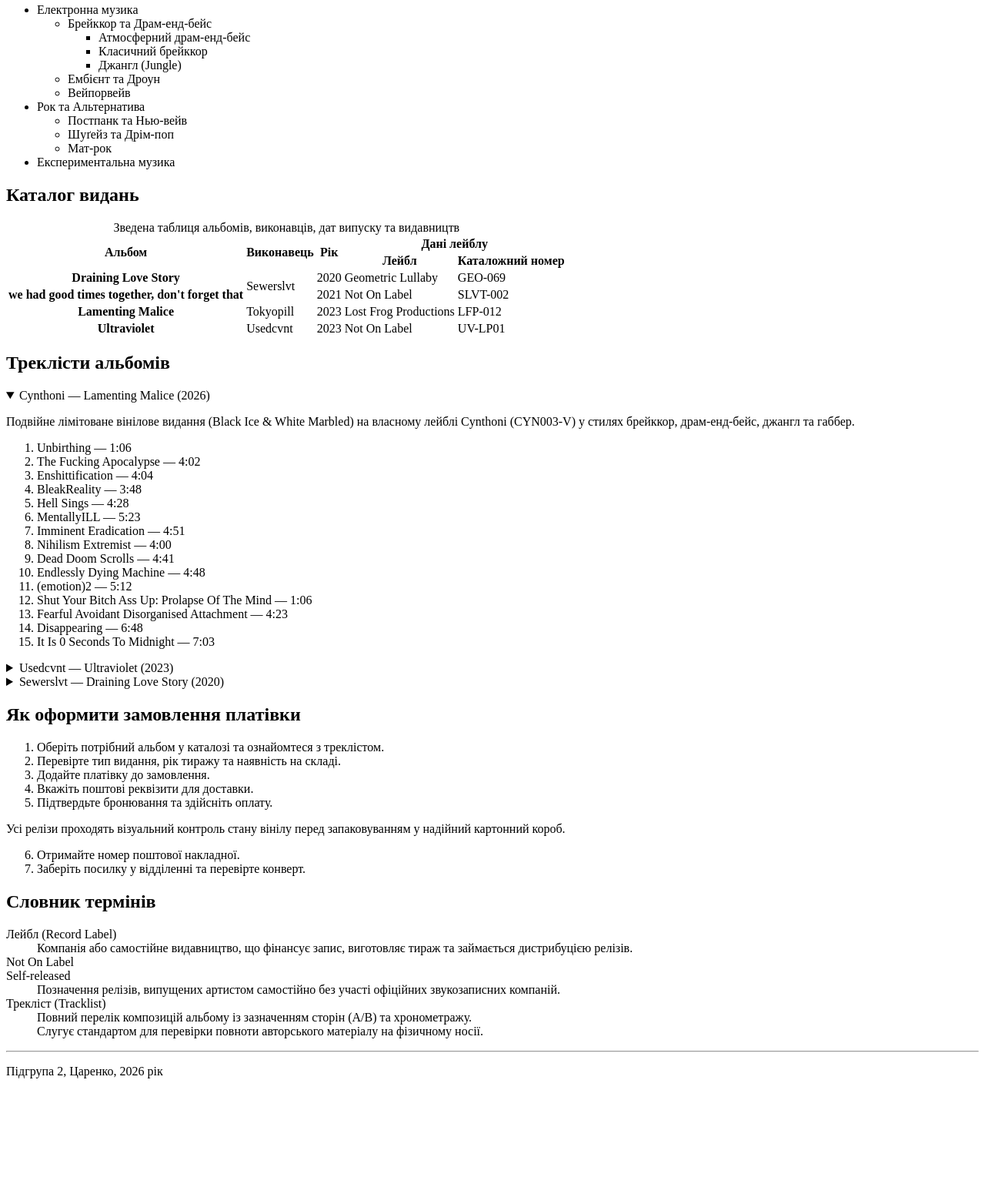
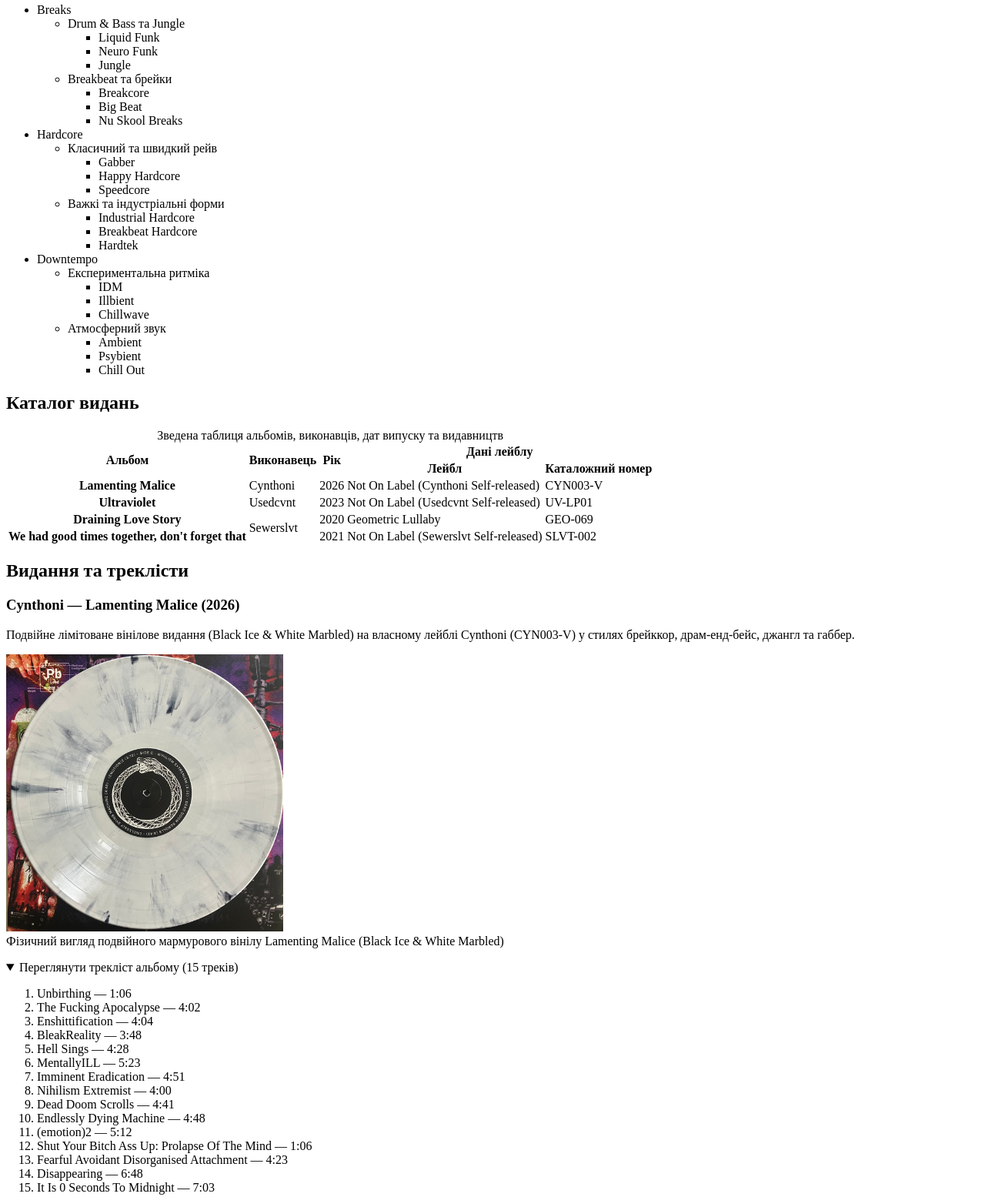
Before and after one commit to tsarenko-yurii-uzhnu/web-course-2, a plain HTML site: page catalog.html in a window 1280 px wide. Shown: the part 215-1770 px from the top of the page at 77% size. Before the commit the page ends 1632 px from the top, so only its background shows below. Drawn offline with Linux system fonts and the light colour scheme.

Commit message:
Додано фотографії платівок та повністю оновлено вміст catalog.html

```diff
--- a/catalog.html
+++ b/catalog.html
@@ -31,31 +31,64 @@
         <section id="genres">
             <h2>Музичні жанри каталогу</h2>
             <ul>
-                <li>Електронна музика
+                <li>Breaks
                     <ul>
-                        <li>Брейккор та Драм-енд-бейс
+                        <li>Drum &amp; Bass та Jungle
                             <ul>
-                                <li>Атмосферний драм-енд-бейс</li>
-                                <li>Класичний брейккор</li>
-                                <li>Джангл (Jungle)</li>
+                                <li>Liquid Funk</li>
+                                <li>Neuro Funk</li>
+                                <li>Jungle</li>
                             </ul>
                         </li>
-                        <li>Ембієнт та Дроун</li>
-                        <li>Вейпорвейв</li>
+                        <li>Breakbeat та брейки
+                            <ul>
+                                <li>Breakcore</li>
+                                <li>Big Beat</li>
+                                <li>Nu Skool Breaks</li>
                             </ul>
                         </li>
-                <li>Рок та Альтернатива
-                    <ul>
-                        <li>Постпанк та Нью-вейв</li>
-                        <li>Шуґейз та Дрім-поп</li>
-                        <li>Мат-рок</li>
                     </ul>
                 </li>
-                <li>Експериментальна музика</li>
+                <li>Hardcore
+                    <ul>
+                        <li>Класичний та швидкий рейв
+                            <ul>
+                                <li>Gabber</li>
+                                <li>Happy Hardcore</li>
+                                <li>Speedcore</li>
+                            </ul>
+                        </li>
+                        <li>Важкі та індустріальні форми
+                            <ul>
+                                <li>Industrial Hardcore</li>
+                                <li>Breakbeat Hardcore</li>
+                                <li>Hardtek</li>
+                            </ul>
+                        </li>
+                    </ul>
+                </li>
+                <li>Downtempo
+                    <ul>
+                        <li>Експериментальна ритміка
+                            <ul>
+                                <li>IDM</li>
+                                <li>Illbient</li>
+                                <li>Chillwave</li>
+                            </ul>
+                        </li>
+                        <li>Атмосферний звук
+                            <ul>
+                                <li>Ambient</li>
+                                <li>Psybient</li>
+                                <li>Chill Out</li>
+                            </ul>
+                        </li>
+                    </ul>
+                </li>
             </ul>
         </section>
 
-        <!-- Секція 2: Таблиця «альбом — виконавець — рік — лейбл» -->
+        <!-- Секція 2: Таблиця «альбом — виконавець — рік — лейбл» за реальними даними Discogs -->
         <section id="albums-table">
             <h2>Каталог видань</h2>
 
@@ -75,6 +108,20 @@
                 </thead>
                 <tbody>
                     <tr>
+                        <th scope="row">Lamenting Malice</th>
+                        <td>Cynthoni</td>
+                        <td>2026</td>
+                        <td>Not On Label (Cynthoni Self-released)</td>
+                        <td>CYN003-V</td>
+                    </tr>
+                    <tr>
+                        <th scope="row">Ultraviolet</th>
+                        <td>Usedcvnt</td>
+                        <td>2023</td>
+                        <td>Not On Label (Usedcvnt Self-released)</td>
+                        <td>UV-LP01</td>
+                    </tr>
+                    <tr>
                         <th scope="row">Draining Love Story</th>
                         <td rowspan="2">Sewerslvt</td>
                         <td>2020</td>
@@ -82,36 +129,34 @@
                         <td>GEO-069</td>
                     </tr>
                     <tr>
-                        <th scope="row">we had good times together, don't forget that</th>
+                        <th scope="row">We had good times together, don't forget that</th>
                         <td>2021</td>
-                        <td>Not On Label</td>
+                        <td>Not On Label (Sewerslvt Self-released)</td>
                         <td>SLVT-002</td>
-                    </tr>
-                    <tr>
-                        <th scope="row">Lamenting Malice</th>
-                        <td>Tokyopill</td>
-                        <td>2023</td>
-                        <td>Lost Frog Productions</td>
-                        <td>LFP-012</td>
-                    </tr>
-                    <tr>
-                        <th scope="row">Ultraviolet</th>
-                        <td>Usedcvnt</td>
-                        <td>2023</td>
-                        <td>Not On Label</td>
-                        <td>UV-LP01</td>
                     </tr>
                 </tbody>
             </table>
         </section>
 
-        <!-- Секція 3: Реальні треклісти альбомів (details / summary) -->
+        <!-- Секція 3: треклісти альбомів -->
         <section id="tracklists">
-            <h2>Треклісти альбомів</h2>
+            <h2>Видання та треклісти</h2>
+
+            <!-- Альбом 1: Cynthoni (єдиний figure з figcaption за вимогою лаби) -->
+            <article>
+                <h3>Cynthoni — Lamenting Malice (2026)</h3>
+                <p>Подвійне лімітоване вінілове видання (Black Ice & White Marbled) на власному лейблі Cynthoni (CYN003-V) у стилях брейккор, драм-енд-бейс, джангл та габбер.</p>
+
+                <figure style="margin-left: 0;">
+                    <img src="images/lamenting-malice-vinyl.jpg"
+                        alt="Подвійний мармуровий вініловий диск альбому Cynthoni Lamenting Malice"
+                        width="360" height="360"
+                        loading="lazy">
+                    <figcaption>Фізичний вигляд подвійного мармурового вінілу Lamenting Malice (Black Ice & White Marbled)</figcaption>
+                </figure>
 
                 <details open>
-                <summary>Cynthoni — Lamenting Malice (2026)</summary>
-                <p>Подвійне лімітоване вінілове видання (Black Ice & White Marbled) на власному лейблі Cynthoni (CYN003-V) у стилях брейккор, драм-енд-бейс, джангл та габбер.</p>
+                    <summary>Переглянути трекліст альбому (15 треків)</summary>
                     <ol>
                         <li>Unbirthing — 1:06</li>
                         <li>The Fucking Apocalypse — 4:02</li>
@@ -130,10 +175,20 @@
                         <li>It Is 0 Seconds To Midnight — 7:03</li>
                     </ol>
                 </details>
+            </article>
+
+            <!-- Альбом 2: Usedcvnt (чистий img без підпису) -->
+            <article>
+                <h3>Usedcvnt — Ultraviolet (2023)</h3>
+                <p>Атмосферний реліз на перетині ембієнту, драм-енд-бейсу та джанглу з колабораціями та фірмовими мелодійними текстурами.</p>
+
+                <img src="images/ultraviolet-vinyl.jpg"
+                    alt="Прозоро-димчаста лімітована вінілова платівка Usedcvnt Ultraviolet"
+                    width="360" height="360"
+                    loading="lazy">
 
                 <details>
-                <summary>Usedcvnt — Ultraviolet (2023)</summary>
-                <p>Атмосферний реліз на перетині ембієнту, драм-енд-бейсу та джанглу з колабораціями та фірмовими мелодійними текстурами.</p>
+                    <summary>Переглянути трекліст альбому (15 треків)</summary>
                     <ol>
                         <li>Usedcvnt w/ Aak3 — Inhuman (2:07)</li>
                         <li>Usedcvnt — 143 Ways To Lose Urself (2:27)</li>
@@ -152,10 +207,20 @@
                         <li>Usedcvnt — Disappearing Until I Feel Better (2:59)</li>
                     </ol>
                 </details>
+            </article>
+
+            <!-- Альбом 3: Sewerslvt (чистий img без підпису) -->
+            <article>
+                <h3>Sewerslvt — Draining Love Story (2020)</h3>
+                <p>Культовий альбом на 9 композицій загальною тривалістю 52 хвилини, що закріпив фірмовий стиль виконавиці на стику атмосферного драм-енд-бейсу та брейккору.</p>
+
+                <img src="images/draining-love-story-vinyl.jpg"
+                    alt="Колекційна вінілова платівка Sewerslvt Draining Love Story з біло-рожевим сплеттером"
+                    width="360" height="360"
+                    loading="lazy">
 
                 <details>
-                <summary>Sewerslvt — Draining Love Story (2020)</summary>
-                <p>Культовий альбом на 9 композицій загальною тривалістю 52 хвилини, що закріпив фірмовий стиль виконавиці на стику атмосферного драм-енд-бейсу та брейккору.</p>
+                    <summary>Переглянути трекліст альбому (9 треків)</summary>
                     <ol>
                         <li>Love Is a Mighty Big Word — 2:18</li>
                         <li>Yandere Complex — 4:10</li>
@@ -168,41 +233,47 @@
                         <li>Slowdeath — 8:12</li>
                     </ol>
                 </details>
+            </article>
         </section>
 
- <!-- Секція 3: Інструкція замовлення (обов'язкові списки ol з start) -->
-        <section id="order-guide">
-            <h2>Як оформити замовлення платівки</h2>
+ <!-- Секція: Інструкція правильного прослуховування та догляду -->
+        <section id="vinyl-care">
+            <h2>Правила прослуховування та догляду за платівками</h2>
             <ol>
-                <li>Оберіть потрібний альбом у каталозі та ознайомтеся з треклістом.</li>
-                <li>Перевірте тип видання, рік тиражу та наявність на складі.</li>
-                <li>Додайте платівку до замовлення.</li>
-                <li>Вкажіть поштові реквізити для доставки.</li>
-                <li>Підтвердьте бронювання та здійсніть оплату.</li>
+                <li>Переконайтеся, що програвач виставлений за рівнем і тонарм правильно збалансований.</li>
+                <li>Обережно дістаньте платівку з конверта, тримаючи її виключно за ребра або центральне яблуко.</li>
+                <li>Покладіть диск на сліпмат опорного диска програвача.</li>
+                <li>Очистіть поверхню вінілу антистатичною щіткою від пилу вздовж напрямку звукових канавок.</li>
+                <li>Увімкніть обертання двигуна та перевірте правильність обраної швидкості (33⅓ або 45 RPM).</li>
             </ol>
 
-            <p>Усі релізи проходять візуальний контроль стану вінілу перед запаковуванням у надійний картонний короб.</p>
+            <p>Плавне опускання голки за допомогою мікроліфта є критичним моментом — опускання тонарма вручну може легко пошкодити звукову канавку або голку звукознімача.</p>
 
             <ol start="6">
-                <li>Отримайте номер поштової накладної.</li>
-                <li>Заберіть посилку у відділенні та перевірте конверт.</li>
+                <li>Плавно опустіть голку на ввідну доріжку платівки за допомогою важеля мікроліфта.</li>
+                <li>Після завершення прослуховування поверніть тонарм на базу та обов'язково сховайте платівку в антистатичний пакет.</li>
             </ol>
         </section>
 
-        <!-- Секція 4: Глосарій (список визначень dl) -->
+        <!-- Секція: Музичний та аудіофільський глосарій -->
         <section id="glossary">
-            <h2>Словник термінів</h2>
+            <h2>Словник музичних та аудіофільських термінів</h2>
             <dl>
-                <dt>Лейбл (Record Label)</dt>
-                <dd>Компанія або самостійне видавництво, що фінансує запис, виготовляє тираж та займається дистрибуцією релізів.</dd>
+                <!-- Один dt до двох dd -->
+                <dt>Першопрес (First Press)</dt>
+                <dd>Оригінальний перший тираж альбому, відштампований із найперших лакових матриць одразу після виходу релізу.</dd>
+                <dd>Має найбільшу колекційну та акустичну цінність через максимальну чіткість геометрії звукових канавок.</dd>
 
-                <dt>Not On Label</dt>
-                <dt>Self-released</dt>
-                <dd>Позначення релізів, випущених артистом самостійно без участі офіційних звукозаписних компаній.</dd>
+                <!-- Два dt до одного dd -->
+                <dt>Аналоговий мастеринг</dt>
+                <dt>Вініловий мастеринг</dt>
+                <dd>Процес фінальної частотної та динамічної підготовки аудіозапису з урахуванням фізичних обмежень різання вінілового диска.</dd>
 
-                <dt>Трекліст (Tracklist)</dt>
-                <dd>Повний перелік композицій альбому із зазначенням сторін (A/B) та хронометражу.</dd>
-                <dd>Слугує стандартом для перевірки повноти авторського матеріалу на фізичному носії.</dd>
+                <dt>Семпл (Sample)</dt>
+                <dd>Фрагмент раніше записаного аудіотреку чи живого інструмента, перероблений та зациклений для побудови нової композиції в треках електронної музики.</dd>
+
+                <dt>Антискейтинг (Anti-skate)</dt>
+                <dd>Механічна компенсація сили скочування тонарма до центру диска для забезпечення рівномірного притискання голки до обох стінок стереоканавки.</dd>
             </dl>
         </section>
 
```
Also changed, not shown: images/draining-love-story-vinyl.jpg (added), images/lamenting-malice-vinyl.jpg (added), images/ultraviolet-vinyl.jpg (added). Lines whose indentation alone changed are shown as unchanged.
